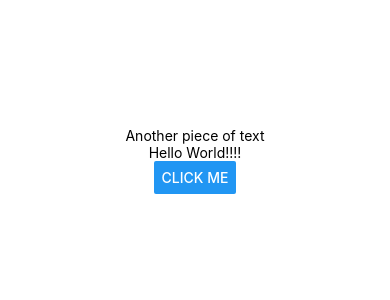
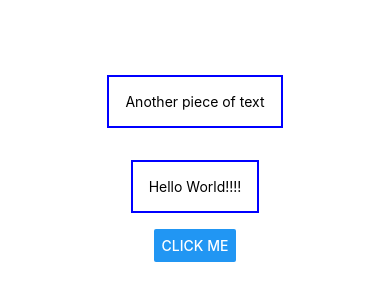
Before and after one commit to riyoneri/react-native-course-goals, a React Native app: screen / in a window 390 px wide. Shown: the part 262-562 px from the top of the page. Built offline with nearby package versions, Linux system fonts and the light colour scheme.

Commit message:
Adding styles

```diff
--- a/App.js
+++ b/App.js
@@ -1,10 +1,10 @@
-import { StyleSheet, Text, View, Button } from 'react-native';
+import { StyleSheet, Text, View, Button, Switch } from 'react-native';
 
 export default function App() {
   return (
     <View style={styles.container}>
-      <Text>Another piece of text</Text>
-      <Text>Hello World!!!!</Text>
+      <Text style={styles.dummyText}>Another piece of text</Text>
+      <Text style={styles.dummyText}>Hello World!!!!</Text>
       <Button title='Click me' />
     </View>
   );
@@ -17,4 +17,10 @@ const styles = StyleSheet.create({
     alignItems: 'center',
     justifyContent: 'center',
   },
+  dummyText: {
+    margin: 16,
+    borderColor: 'blue',
+    borderWidth: 2,
+    padding: 16
+  }
 });
```
